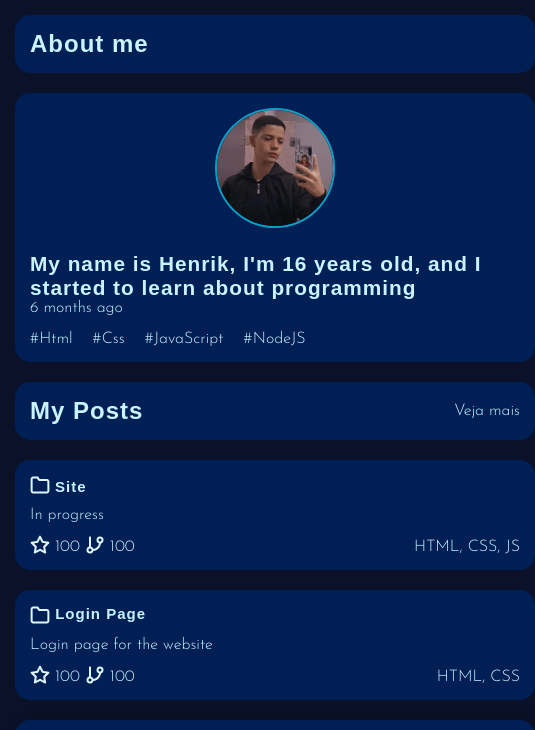
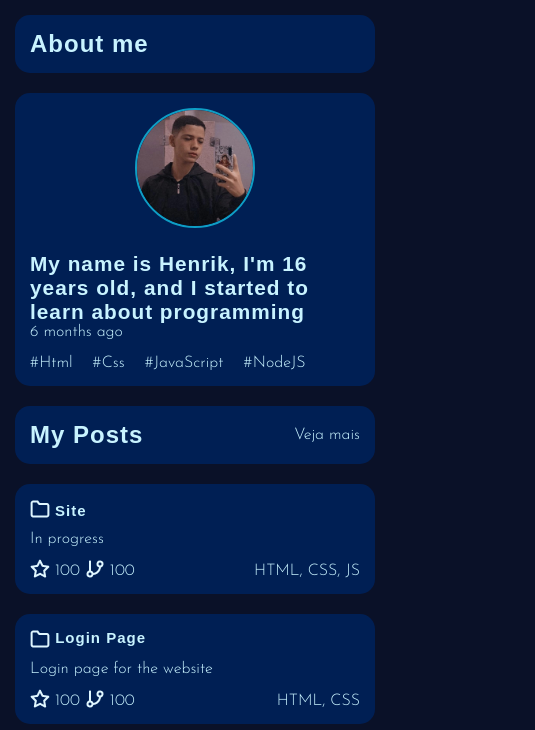
Before and after one commit to Henrik-0/Site, a plain HTML site: page portfolio/index.html in a window 390 px wide. Shown: the top 730 px of the page, 535 px wide, since content can reach past the window. Drawn offline with Linux system fonts and the light colour scheme; a web font is replaced by a local one.

Commit message:
solving responsive bugs

```diff
--- a/portfolio/style.css
+++ b/portfolio/style.css
@@ -271,6 +271,9 @@ footer {
 
 /* Extra small devices (phones, 600px and down) */
 @media only screen and (max-width: 600px) {
+    .right-container {
+        min-width: 320px;
+    }
     .left-container {
         display: none;
     }
```
